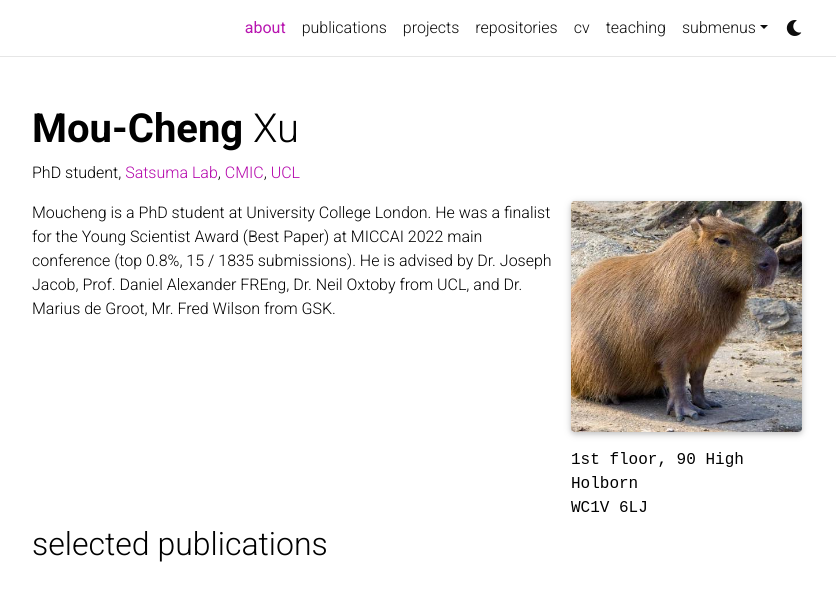
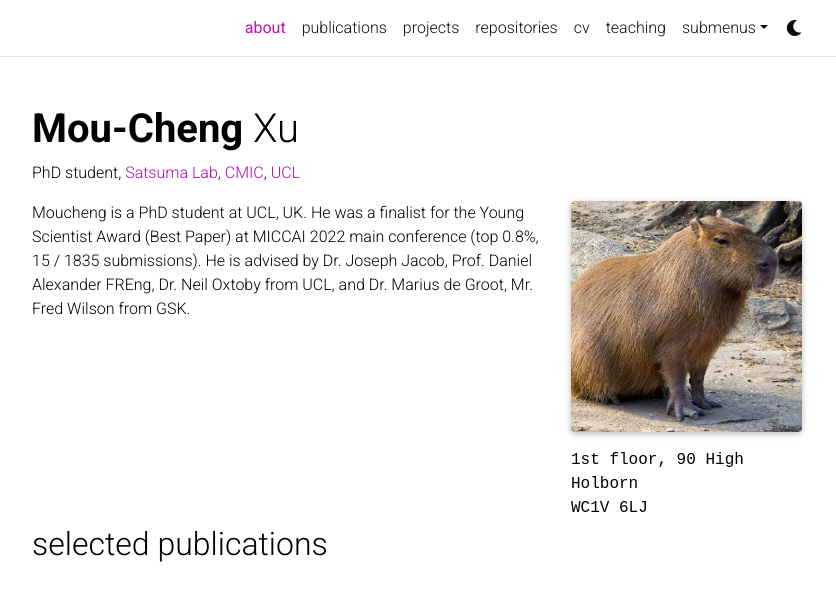
Before and after one commit to moucheng2017/moucheng2017.github.io, a Jekyll site: the page built from _pages/about.md, in a window 1280 px wide, cut to the strip 0-591 px from the top of the page. Shown: the whole strip, without its empty margins (223-1059 px from the left). Built offline with Jekyll 4.4.1, drawn with Linux system fonts in a browser that asks for light colours; comment, search, counter and statistics services are not loaded; a style sheet for code colours, icons or effects is not loaded.

Commit message:
Update about.md

```diff
--- a/_pages/about.md
+++ b/_pages/about.md
@@ -21,7 +21,7 @@ social: true  # includes social icons at the bottom of the page
 
 <!-- Write your biography here. Tell the world about yourself. Link to your favorite [subreddit](http://reddit.com). You can put a picture in, too. The code is already in, just name your picture `prof_pic.jpg` and put it in the `img/` folder. -->
 
-Moucheng is a PhD student at University College London. He was a finalist for the Young Scientist Award (Best Paper) at MICCAI 2022 main conference (top 0.8%, 15 / 1835 submissions). He is advised by Dr. Joseph Jacob, Prof. Daniel Alexander FREng, Dr. Neil Oxtoby from UCL, and Dr. Marius de Groot, Mr. Fred Wilson from GSK.
+Moucheng is a PhD student at UCL, UK. He was a finalist for the Young Scientist Award (Best Paper) at MICCAI 2022 main conference (top 0.8%, 15 / 1835 submissions). He is advised by Dr. Joseph Jacob, Prof. Daniel Alexander FREng, Dr. Neil Oxtoby from UCL, and Dr. Marius de Groot, Mr. Fred Wilson from GSK.
 
 <!-- Previously, he obtained his MRes degree at Hamlyn Centre for Medical Robotics, Imperial College London, and his bachelor degree in mechanical engineering at Cardiff Univesity. -->
 
```
